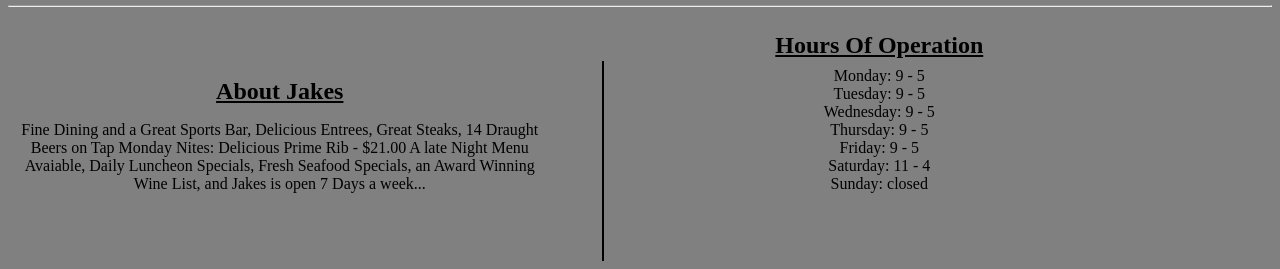
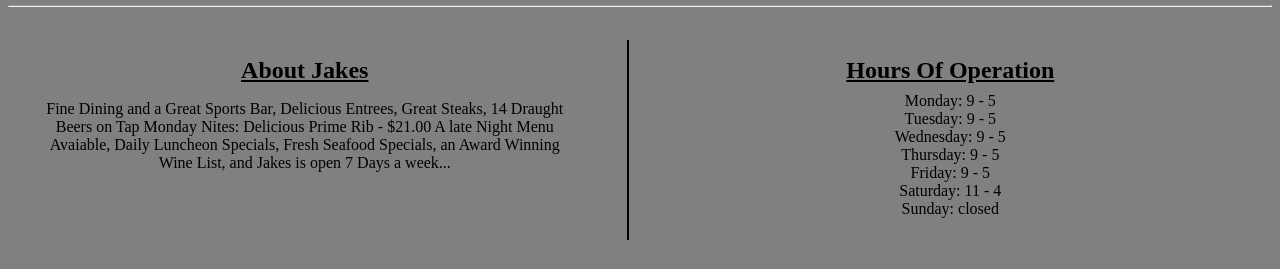
Before and after one commit to josquire/jakes, a plain HTML site: page index.html in a window 1280 px wide. Shown: the part 663-932 px from the top of the page. Drawn offline with Linux system fonts and the light colour scheme.

Commit message:
fix float

```diff
--- a/assets/stylesheets/index.css
+++ b/assets/stylesheets/index.css
@@ -17,7 +17,8 @@ body {
 }
 
 .align-alt {
-  display: inline-block;
+  float:left;
+  margin: 25px;
   width: 43%;
   height: 200px;
   text-align: center;
```
